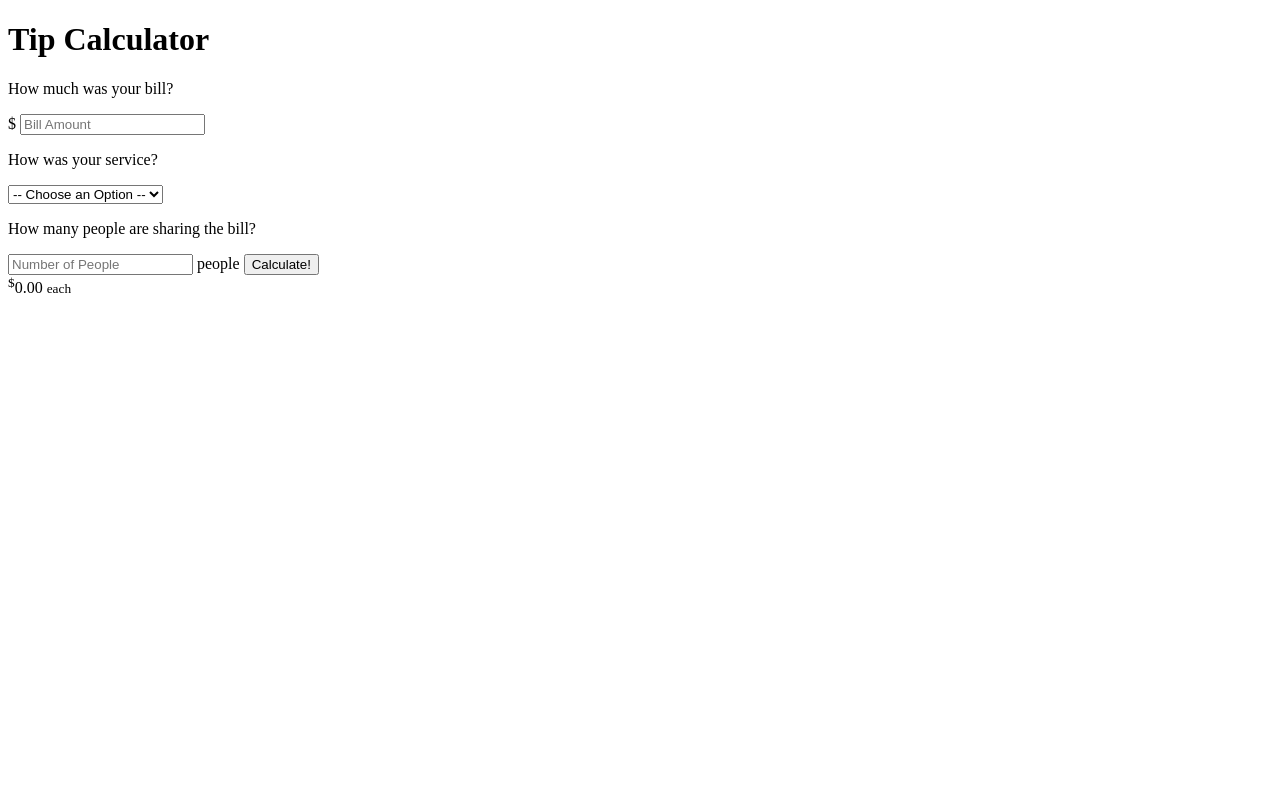
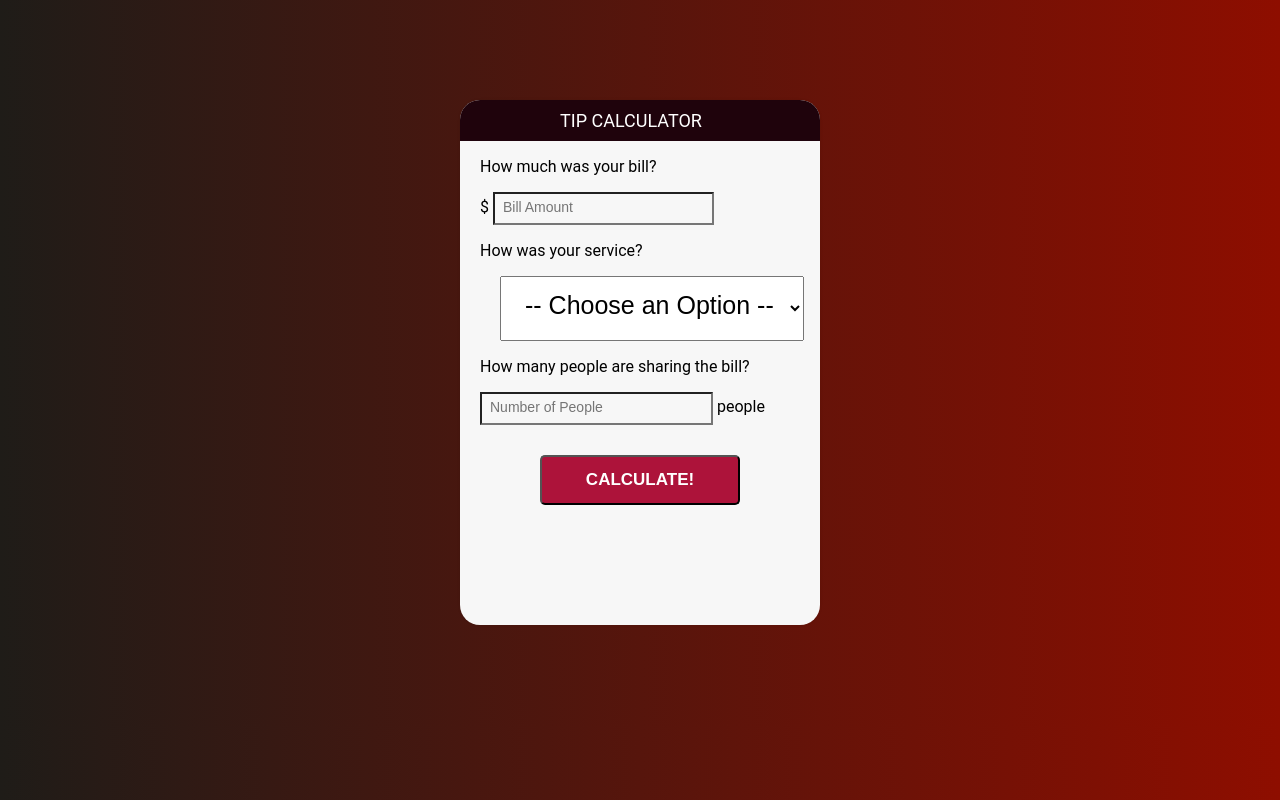
Before and after one commit to TheLordDrake/JS-Tip, a plain HTML site: page src/view/index.html in a window 1280 px wide. Drawn offline with Linux system fonts and the light colour scheme; the site is published under a folder, as on GitHub Pages, so addresses that start at the root find nothing.

Commit message:
Fixed file paths

```diff
--- a/src/view/index.html
+++ b/src/view/index.html
@@ -3,7 +3,7 @@
 <head>
     <meta charset="UTF-8">
     <meta name="viewport" content="width=device-width, initial-scale=1, shrink-to-fit=no">
-    <link rel="stylesheet" type="text/css" href="/JS-Tip/css/style.css">
+    <link rel="stylesheet" type="text/css" href="../css/style.css">
     <title>Js Tip</title>
 </head>
 <body>
@@ -37,6 +37,6 @@
             <small id="each">each</small>
         </div>
     </div>
-    <script src="/JS-Tip/js/main.js" type="text/javascript"></script>
+    <script src="../js/main.js" type="text/javascript"></script>
 </body>
 </html>
```
